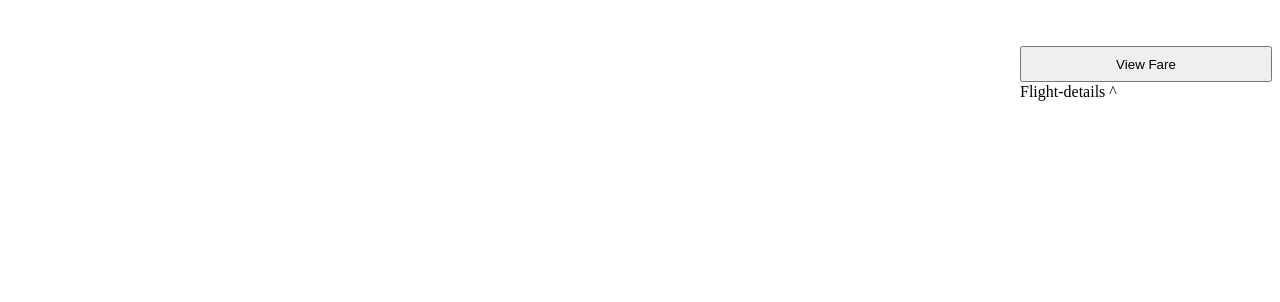
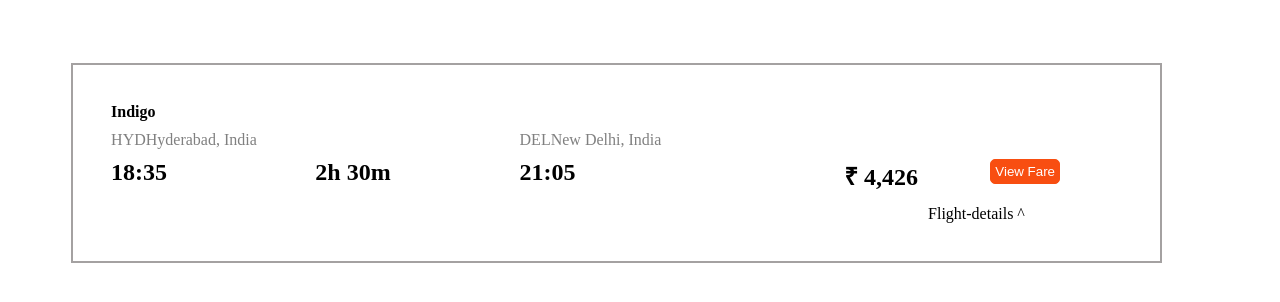
Before and after one commit to bhumika13103/flight-fare, a plain HTML site: page index.html in a window 1280 px wide. Drawn offline with Linux system fonts and the light colour scheme.

Commit message:
first flight card

```diff
--- a/index.html
+++ b/index.html
@@ -9,8 +9,10 @@
 <body>
     <div class="container">
         <div class="flight flight1">
-            <i id="airline-logo"></i>
-            <div id="airline-name"></div>
+
+            <div id="airline-name">
+                <i id="airline-logo"></i>
+            </div>
             <div id="source-city-code"></div>
 
             <div id="destination-city-code"></div>
@@ -19,7 +21,10 @@
             <div id="flight-duration"></div>
             <div id="arrival-time"></div>
             <div id="flight-fare"></div>
-            <button id="view-fare">View Fare</button>
+            <div id="view-fare">
+                <button name="view-fare" id="view-fare-button">View Fare</button>
+            </div>
+
             <div id="flight-details">Flight-details ^</div>
         </div>
     </div>
--- a/script.js
+++ b/script.js
@@ -8,9 +8,16 @@ var flights = [{
     departureTime: "18:35",
     arrivalTime: "21:05",
     flightDuration: "2h 30m",
-    flightFare: "4,426"
+    flightFare: "₹ 4,426"
 }];
 
 for (var i = 0; i < flights[0].airlineLogo.length; i++) {
     document.getElementById("airline-logo").classList.add(flights[0].airlineLogo[i]);
 }
+document.getElementById("airline-name").innerHTML = flights[0].airlineName;
+document.getElementById("source-city-code").innerHTML = (flights[0].sourceCityCode).concat(flights[0].sourceCity);
+document.getElementById("destination-city-code").innerHTML = (flights[0].destinationCityCode).concat(flights[0].destinationCity);
+document.getElementById("departure-time").innerHTML = flights[0].departureTime;
+document.getElementById("flight-duration").innerHTML = flights[0].flightDuration;
+document.getElementById("arrival-time").innerHTML = flights[0].arrivalTime;
+document.getElementById("flight-fare").innerHTML = flights[0].flightFare;
--- a/styles.css
+++ b/styles.css
@@ -1,6 +1,13 @@
 .container{
     display: flex;
     flex-direction: column;
+    width: 80%;
+    height: max-content;
+    align-items: center;
+    justify-content: center;
+    padding: 3%;
+    margin: 5%;
+    border: 2px solid rgb(164, 161, 161);
 }
 .flight{
     display: grid;
@@ -11,17 +18,21 @@
     "source-city-code . destination-city-code . ."
     "departure-time flight-duration arrival-time flight-fare view-fare"
     ". . . . flight-details";
-    gap: 1px;
-
+    gap: 10px;
+    width: 100%;
+    height: max-content;
 }
 #airline-name{
     grid-area: airline-name;
+    font-weight: bold;
 }
 #source-city-code{
     grid-area: source-city-code;
+    color: gray;
 }
 #destination-city-code{
     grid-area: destination-city-code;
+    color: gray;
 }
 #departure-time{
     grid-area: departure-time;
@@ -34,10 +45,25 @@
 }
 #flight-fare{
     grid-area: flight-fare;
+    text-align: right;
 }
 #view-fare{
     grid-area: view-fare;
+    font-size: 1rem;
+    text-align: center;
 }
 #flight-details{
     grid-area: flight-details;
 }
+#departure-time, #flight-duration, #arrival-time, #flight-fare {
+    font-weight: bolder;
+    font-size: x-large;
+}
+#view-fare-button{
+    color: white;
+    background-color: rgb(248, 78, 17);
+    border-radius: 5px;
+    padding: 4px;
+    margin: 0;
+    border: 1px solid rgb(248, 78, 17);
+}
```
